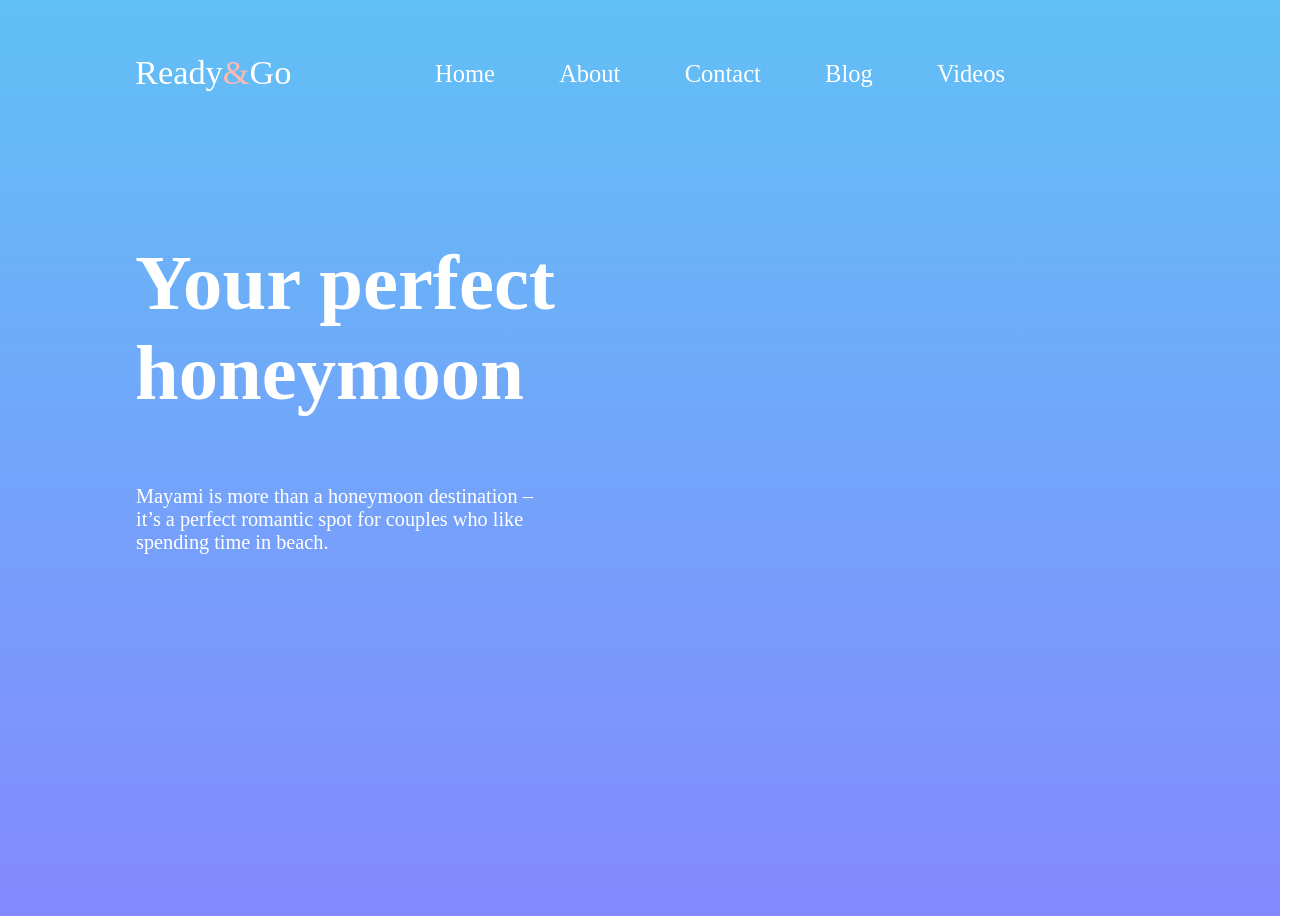
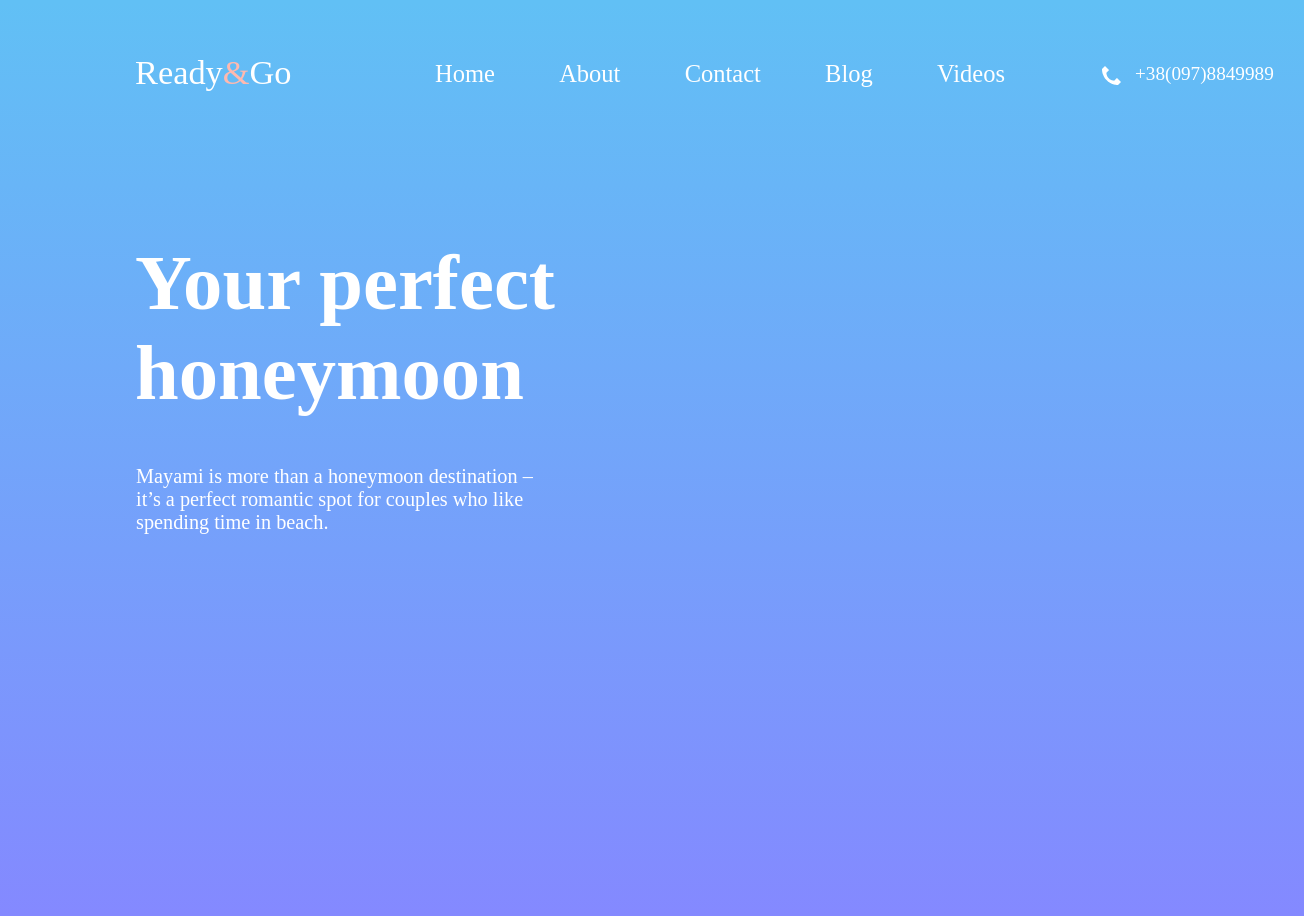
Before and after one commit to Sofia-trindade/projeto-travel-landing-page, a Next.js app: page / in a window 1280 px wide. Shown: the whole page, 1304 px wide, since content can reach past the window. Built offline with nearby package versions, Linux system fonts and the light colour scheme.

Commit message:
adiconando icone e telefone

```diff
--- a/app/layout.js
+++ b/app/layout.js
@@ -32,6 +32,23 @@ function Menu({children, x, y}){
   )
 }
 
+function Contato({telefone, x, y}){
+  return (
+    <p style={{left:x, top:y}}
+    className={styles.contato}>
+    +38(097)8849989
+    </p>
+  )
+}
+
+function Icone({x, y}){
+  return(
+    <p style={{left:x, top:y}} className={styles.icone}>
+    <img src='phone icon.png' alt='Phone'/>
+    </p>
+  )
+
+}
 
 export default function RootLayout({ children }) {
   return (
@@ -46,6 +63,9 @@ export default function RootLayout({ children }) {
           <ItemMenu nome = 'Blog'/>
           <ItemMenu nome = 'Videos'/>
           </Menu>
+          <Icone x={1102} y={66}/>
+          <Contato x={1135} y={63}/>
+
 
         </header>
 
--- a/app/page.js
+++ b/app/page.js
@@ -12,10 +12,10 @@ function Titulo({x, y}){
 
   function SubTitulo({x, y}){
     return(
-      <p style={{left:x, top:y}}className={styles.subTitulo}>
+      <h3 style={{left:x, top:y}}className={styles.subTitulo}>
       Mayami is more than a honeymoon destination – <br/>
       it’s a perfect romantic spot for couples who like <br/>
-      spending time in beach. </p>
+      spending time in beach. </h3>
     )
   };
 
--- a/app/page.module.css
+++ b/app/page.module.css
@@ -1,5 +1,5 @@
 .titulo {
-    font-family: Montserrat;
+
     font-size: 78.65px;
     font-weight: 600;
     margin: 0;
@@ -10,9 +10,11 @@
 }
 
 .subTitulo {
-    font-family: Montserrat;
+
     font-size: 20.285px;
     font-weight: 500;
+    margin: 0;
+    padding: 0;
     position: absolute;
 
 }
--- a/app/styles.module.css
+++ b/app/styles.module.css
@@ -29,3 +29,24 @@
     margin: 0;
 
 }
+
+.contato {
+    font-size: 19.205px;
+    font-weight: 500;
+    position: absolute;
+    margin: 0;
+    padding: 0;
+
+    width: 169px;
+    height: 23.045px;
+}
+
+.icone {
+    margin: 0;
+    padding: 0;
+    position: absolute;
+
+    width: 19px;
+    height: 19px;
+    flex-shrink: 0;
+}
```
Also changed, not shown: public/phone icon.png (added).
